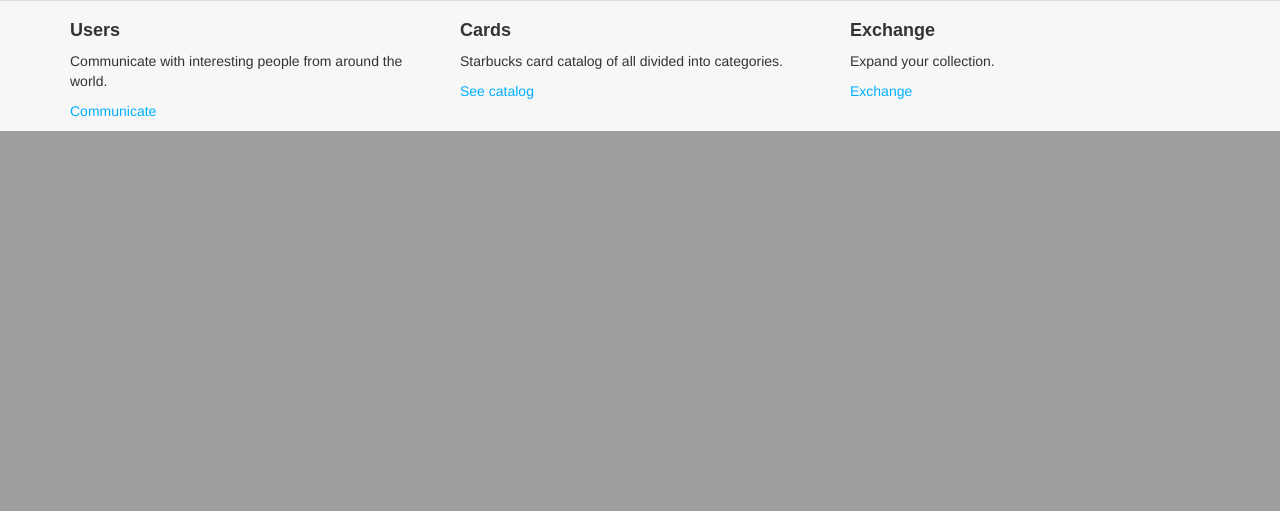
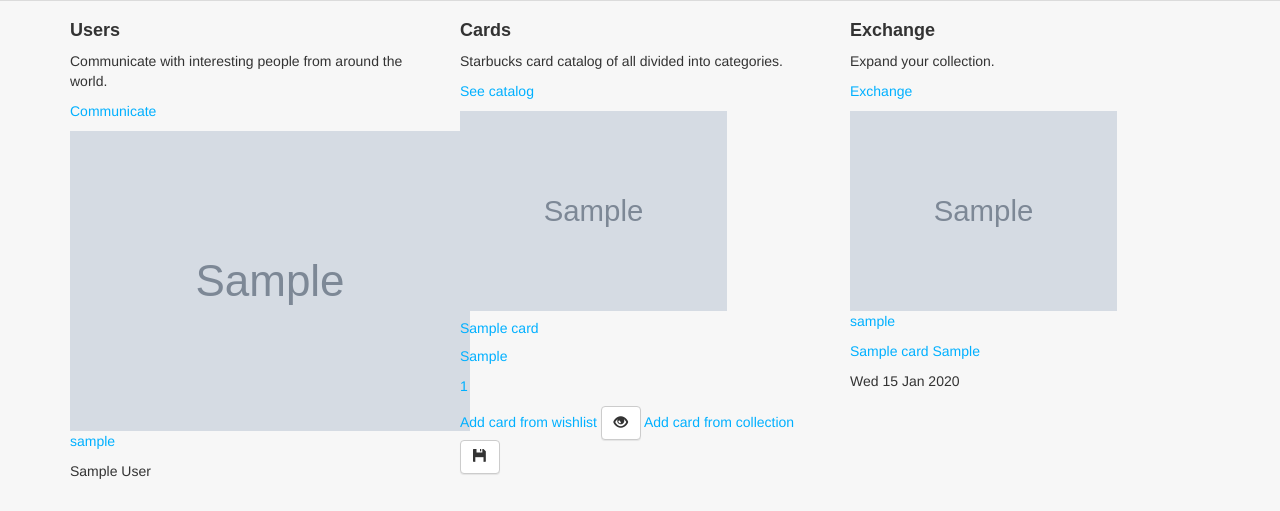
Before and after one commit to Nerevarsoul/Cardtravel, a Django app: page /index/ in a window 1280 px wide. Shown: the part 1215-1726 px from the top of the page. Before the commit the page ends 1346 px from the top, so only its background shows below. Run offline with Django 3.2, Linux system fonts and the light colour scheme; tables that the repository leaves empty hold one stand-in row (values such as "Sample post"); grey boxes marked "Sample" are stand-in pictures; parts of the project's set-up code (start-up, migrations or seed data) failed here and were passed over; some libraries are stand-ins or nearby versions.

Commit message:
Add one trade view

```diff
--- a/cardtravel/static/css/index.css
+++ b/cardtravel/static/css/index.css
@@ -24,7 +24,7 @@
 }
 
 .jumbotron h1 {
-  color: #fff;
+  color: #070;
   font-size: 48px;
   font-family: 'Shift', sans-serif;
   font-weight: bold;
@@ -32,7 +32,7 @@
 
 .jumbotron p {
   font-size: 20px;
-  color: #fff;
+  color: #111;
 }
 
 .learn-more {
--- a/cardtravel/templates/cardtravel/index.html
+++ b/cardtravel/templates/cardtravel/index.html
@@ -52,16 +52,37 @@
             <h3>Users</h3>
             <p>Communicate with interesting people from around the world.</p>
             <p><a href="#">Communicate</a></p>
+            <div>
+                {% for user1 in users %}
+                    <img src="{{user1.profile.picture.url}}">
+                    <p><a href="/profile/{{user1.id}}/">{{ user1.username}}</a></p>
+                    <p>{{ user1.get_full_name }}</p>
+                     <br>
+                {% endfor %}
+            </div>
           </div>
           <div class="col-md-4">
             <h3>Cards</h3>
             <p>Starbucks card catalog of all divided into categories.</p>
             <p><a href="#">See catalog</a></p>
+            <div>
+                {% for card in cards %}
+                    {% include 'cardtravel/card_preview.html' %}
+                {% endfor %}
+            </div>
           </div>
           <div class="col-md-4">
             <h3>Exchange</h3>
             <p>Expand your collection.</p>
             <p><a href="#">Exchange</a></p>
+            <div>
+                {% for trade in trades %}
+                    <img src="{{trade.face_picture.url}}" height="200">
+                    <p><a href="/profile/{{trade.user.id}}/">{{trade.user}}</a></p>
+                    <p><a href="/cards/{{trade.card.id}}/">{{trade.card.name}} {{trade.condition}}</a></p>
+                    <p>{{trade.date|date:'D d M Y'}}</p>
+                {% endfor %}
+            </div>
           </div>
         </div>
       </div>
--- a/cardtravel/urls.py
+++ b/cardtravel/urls.py
@@ -1,6 +1,6 @@
 from django.conf.urls import patterns, include, url
 #import cardtravel.views
-from cardtravel.views import IndexPageView, TradeView
+from cardtravel.views import IndexPageView, TradesView, TradeView
 
 urlpatterns = patterns('',
     # Examples:
@@ -29,5 +29,6 @@ urlpatterns = patterns('',
     url(r'^remove_card/(?P<list_category>\w+)/(?P<card_id>\d+)/$',
         'cardtravel.views.remove_card'),
 
-    url(r'^trades/$', TradeView.as_view(), name = 'trades'),
+    url(r'^trades/$', TradesView.as_view(), name = 'trades'),
+    url(r'^trades/(?P<trade_id>\d+)/$', TradeView.as_view()),
 )
--- a/cardtravel/views.py
+++ b/cardtravel/views.py
@@ -33,7 +33,9 @@ class IndexPageView(TemplateView):
 
     def get_context_data(self, **kwargs):
         context = super(IndexPageView, self).get_context_data(**kwargs)
-        #context['latest_articles'] = Article.objects.all()[:5]
+        context['users'] = User.objects.all().order_by('-id')[:3]
+        context['trades'] = Trade.objects.all().order_by('-date')[:3]
+        context['cards'] = Card.objects.all().order_by('-id')[:3]
         return context
 
 
@@ -137,6 +139,7 @@ def view_users(request, page_number=1):
     current_page = Paginator(profiles, 6)
     return render_to_response('cardtravel/users.html', {"profiles": current_page.page(page_number)}, context)
 
+
 def view_cards(request):
     context = RequestContext(request)
     args = {}
@@ -215,10 +218,18 @@ def remove_card(request, list_category, card_id):
     return redirect('/index/')
 
 
-class TradeView(TemplateView):
+class TradesView(TemplateView):
     template_name = "cardtravel/trades.html"
 
     def get_context_data(self, **kwargs):
-        context = super(TradeView, self).get_context_data(**kwargs)
+        context = super(TradesView, self).get_context_data(**kwargs)
         context['trades'] = Trade.objects.all()
         return context
+
+class TradeView(TemplateView):
+    template_name = "cardtravel/trade.html"
+
+    def get_context_data(self, trade_id, **kwargs):
+        context = super(TradeView, self).get_context_data(**kwargs)
+        context['trade'] = Trade.objects.get(id=trade_id)
+        return context
```
Also changed, not shown: cardtravel/templates/cardtravel/trade.html (added, +15 -0 lines).
